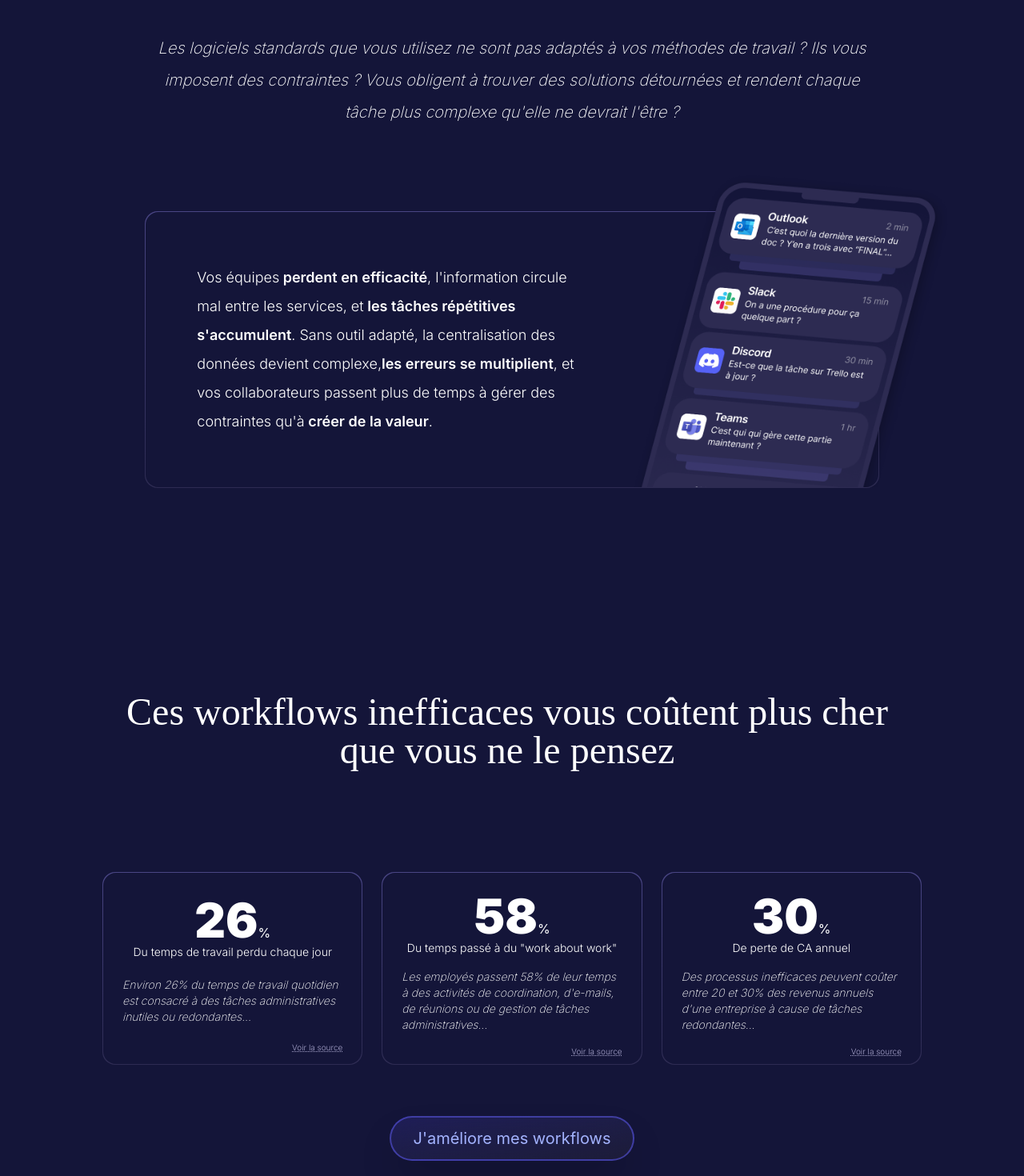
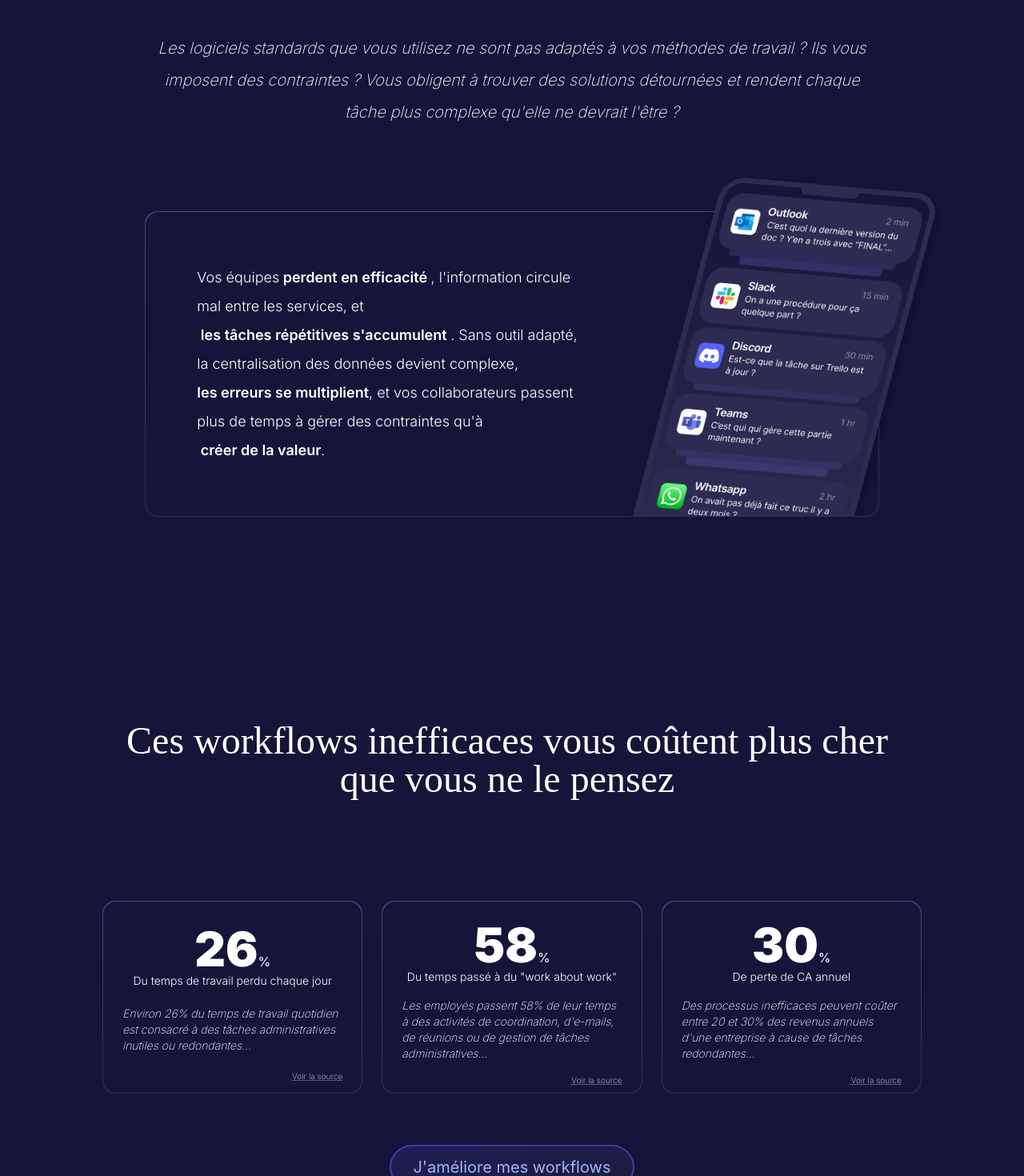
Before and after one commit to maxence-bbcn/portfolio, a React (Vite) app: page / in a window 1280 px wide. Shown: the part 1330-2800 px from the top of the page at 80% size. Built offline with nearby package versions, Linux system fonts and the light colour scheme; a web font is replaced by a local one.

Commit message:
most of the homepage animated

```diff
--- a/src/ui/components/AnimatedNumber.jsx
+++ b/src/ui/components/AnimatedNumber.jsx
@@ -4,7 +4,7 @@ import { useEffect, useRef, useState } from "react";
 
 export default function AnimatedNumber({ value }) {
   const ref = useRef(null);
-  const isInView = useInView(ref, { once: true, amount: 1, margin: "-100px" });
+  const isInView = useInView(ref, { once: true, amount: 1 });
   const [displayValue, setDisplayValue] = useState(0);
 
   useEffect(() => {
--- a/src/ui/components/AnimatedTitle.jsx
+++ b/src/ui/components/AnimatedTitle.jsx
@@ -34,7 +34,11 @@ const AnimatedWords = ({ words, ascentWordPos }) => {
   );
 };
 
-export default function AnimatedTitle({ title, tag, ascentWordPos }) {
+export default function AnimatedTitle({
+  title,
+  tag: Tag = "h1",
+  ascentWordPos,
+}) {
   const words = title.split(" ");
   const containerVariant = {
     hidden: {},
@@ -46,25 +50,19 @@ export default function AnimatedTitle({ title, tag, ascentWordPos }) {
   };
   const containerViewport = { once: true, amount: 1 };
 
-  return tag === "h1" ? (
-    <motion.h1
-      className="font-title w-full text-center text-5xl leading-tight xl:text-6xl"
+  const additionnalProps =
+    Tag === "h1" ? { initial: "hidden", whileInView: "visible" } : {};
+
+  const MotionTag = motion[Tag];
+
+  return (
+    <MotionTag
+      className={`${Tag === "h1" ? "font-title w-full text-center text-5xl leading-tight xl:text-6xl" : "font-title text-center text-3xl md:text-4xl xl:text-5xl"}`}
       variants={containerVariant}
-      initial="hidden"
-      whileInView="visible"
+      {...additionnalProps}
       viewport={containerViewport}
     >
       <AnimatedWords words={words} ascentWordPos={ascentWordPos} />
-    </motion.h1>
-  ) : (
-    <motion.h2
-      className="font-title text-center text-3xl md:text-4xl xl:text-5xl"
-      variants={containerVariant}
-      initial="hidden"
-      whileInView="visible"
-      viewport={containerViewport}
-    >
-      <AnimatedWords words={words} ascentWordPos={ascentWordPos} />
-    </motion.h2>
+    </MotionTag>
   );
 }
--- a/src/ui/components/Button.jsx
+++ b/src/ui/components/Button.jsx
@@ -1,8 +1,13 @@
-export const Button = ({ children, type = "button", size = "normal" }, ref) => {
+export const Button = ({
+  children,
+  type = "button",
+  size = "normal",
+  className,
+}) => {
   return (
     <button
       type={type}
-      className={`group to-primary-900/80 relative h-fit w-fit cursor-pointer overflow-hidden rounded-full border-2 border-indigo-500/50 bg-gradient-to-br from-indigo-900/40 ${size === "small" ? "px-6 py-2" : "px-7 py-3"} text-base font-normal text-indigo-300 shadow-2xl backdrop-blur-xl transition-all duration-500 ease-out hover:-translate-y-1 hover:scale-[1.02] hover:border-indigo-400/60 hover:text-indigo-200 hover:shadow-2xl hover:shadow-indigo-500/30 active:scale-95 md:text-sm lg:text-base xl:text-xl`}
+      className={`${className} group to-primary-900/80 relative h-fit w-fit cursor-pointer overflow-hidden rounded-full border-2 border-indigo-500/50 bg-gradient-to-br from-indigo-900/40 ${size === "small" ? "px-6 py-2" : "px-7 py-3"} text-base font-normal text-indigo-300 shadow-2xl backdrop-blur-xl transition-all duration-500 ease-out hover:-translate-y-1 hover:scale-[1.02] hover:border-indigo-400/60 hover:text-indigo-200 hover:shadow-2xl hover:shadow-indigo-500/30 active:scale-95 md:text-sm lg:text-base xl:text-xl`}
     >
       <div className="absolute inset-0 -translate-x-full bg-gradient-to-r from-transparent via-indigo-400/30 to-transparent transition-transform duration-1000 ease-out will-change-transform group-hover:translate-x-full"></div>
       <div className="absolute inset-0 rounded-2xl bg-gradient-to-r from-indigo-500/10 via-indigo-400/20 to-indigo-500/10 opacity-0 transition-opacity duration-500 will-change-transform group-hover:opacity-100"></div>
--- a/src/ui/components/TestimonialCard.jsx
+++ b/src/ui/components/TestimonialCard.jsx
@@ -1,6 +1,8 @@
+import { motion } from "motion/react";
+
 export default function TestimonialCard({ content, author, pp, ...props }) {
   return (
-    <article
+    <motion.article
       {...props}
       className="border-primary-gradient rounded-2xl p-px md:max-w-2/3 xl:max-w-2/5 max-md:landscape:w-2/3"
     >
@@ -19,6 +21,6 @@ export default function TestimonialCard({ content, author, pp, ...props }) {
           {author}
         </p>
       </div>
-    </article>
+    </motion.article>
   );
 }
--- a/src/ui/pages/Homepage.jsx
+++ b/src/ui/pages/Homepage.jsx
@@ -17,16 +17,6 @@ import TestimonialCard from "../components/TestimonialCard";
 import MainLayout from "../layouts/MainLayout";
 
 export default function Homepage() {
-  // const title = [
-  //   ["Simplifiez", "vos", "workflows"],
-  //   ["avec", "des", "outils"],
-  //   ["conçus", "pour", "votre", "métier"],
-  // ];
-
-  const title =
-    "Simplifiez vos workflows avec des outils conçus pour votre métier";
-  const words = title.split(" ");
-
   const brandLogos = [
     {
       logo: "src/ui/assets/logos/mazette.svg",
@@ -215,7 +205,18 @@ export default function Homepage() {
             </div>
           </motion.div>
         </section>
-        <section
+        <motion.section
+          variants={{
+            hidden: {},
+            visible: {
+              transition: {
+                staggerChildren: 0.4,
+              },
+            },
+          }}
+          initial="hidden"
+          whileInView="visible"
+          viewport={{ once: true, amount: 0.2 }}
           id="problem"
           className="flex flex-col items-center gap-16 px-4 py-16 md:px-10 md:py-24 xl:mx-auto xl:w-11/12 xl:p-32"
         >
@@ -223,64 +224,59 @@ export default function Homepage() {
             title="Des outils génériques qui ne comprennent pas vos besoins"
             tag="h2"
           />
-          <p className="text-center leading-loose font-extralight italic md:text-lg xl:mb-10 xl:text-xl">
+          <motion.p
+            variants={{
+              hidden: { opacity: 0, y: 40, scale: 1.1 },
+              visible: {
+                opacity: 1,
+                y: 0,
+                scale: 1,
+                transition: {
+                  duration: 0.4,
+                  ease: "easeOut",
+                },
+              },
+            }}
+            className="text-center leading-loose font-extralight italic md:text-lg xl:mb-10 xl:text-xl"
+          >
             Les logiciels standards que vous utilisez ne sont pas adaptés à vos
             méthodes de travail ? Ils vous imposent des contraintes ? Vous
             obligent à trouver des solutions détournées et rendent chaque tâche
             plus complexe qu&apos;elle ne devrait l&apos;être ?
-          </p>
-          <motion.div
-            initial={{ opacity: 0, y: 40, scale: 0.8 }}
-            whileInView={{
-              opacity: [0, 1, 1, 1],
-              y: [40, 0, 0, 0],
-              scale: [0.8, 1.025, 1.025, 1],
-            }}
-            transition={{
-              duration: 1.8,
-              ease: "easeOut",
-              times: [0, 0.4, 0.7, 1],
-            }}
-            viewport={{ once: true, ease: "easeInOut", amount: 1 }}
-            className="border-primary-gradient relative overflow-x-visible rounded-2xl p-px"
-          >
-            <div className="bg-primary-bg relative flex w-full flex-col rounded-2xl md:flex-row max-md:landscape:flex-row">
-              <div className="relative overflow-hidden rounded-2xl">
-                <p className="px-8 pt-6 text-xl leading-loose md:w-3/5 md:pb-6 md:text-base lg:w-2/3 lg:p-16 lg:text-lg 2xl:text-2xl max-md:landscape:w-3/5 max-md:landscape:pb-6 max-md:landscape:text-base">
+          </motion.p>
+          <div className="border-primary-gradient relative overflow-x-visible rounded-2xl p-px">
+            <div className="bg-primary-bg relative flex w-full flex-col rounded-2xl max-md:overflow-hidden md:flex-row max-md:landscape:flex-row">
+              <div className="relative rounded-2xl md:overflow-hidden max-md:landscape:overflow-hidden">
+                <motion.p
+                  initial={{ opacity: 0, x: -50 }}
+                  whileInView={{ opacity: 1, x: 0 }}
+                  transition={{
+                    duration: 0.6,
+                    ease: "easeOut",
+                  }}
+                  viewport={{ once: true, amount: 0.2 }}
+                  className="px-8 pt-6 text-xl leading-loose md:w-3/5 md:pb-6 md:text-base lg:w-2/3 lg:p-16 lg:text-lg 2xl:text-2xl max-md:landscape:w-3/5 max-md:landscape:pb-6 max-md:landscape:text-base"
+                >
                   Vos équipes
-                  <span className="font-semibold"> perdent en efficacité</span>,
-                  l&apos;information circule mal entre les services, et
-                  <span className="font-semibold">
-                    {" "}
-                    les tâches répétitives s&apos;accumulent
+                  <span className="inline-block font-semibold">
+                    &nbsp;perdent en efficacité&nbsp;
+                  </span>
+                  , l&apos;information circule mal entre les services, et
+                  <span className="inline-block font-semibold">
+                    &nbsp;les tâches répétitives s&apos;accumulent&nbsp;
                   </span>
                   . Sans outil adapté, la centralisation des données devient
                   complexe,
-                  <span className="font-semibold">
+                  <span className="inline-block font-semibold">
                     les erreurs se multiplient
                   </span>
                   , et vos collaborateurs passent plus de temps à gérer des
                   contraintes qu&apos;à
-                  <span className="font-semibold"> créer de la valeur</span>.
-                </p>
-                <motion.div
-                  className="pointer-events-none absolute inset-0 top-0 left-0 rounded-2xl border"
-                  initial={{ x: "0%", y: "0%" }}
-                  whileInView={{
-                    x: ["-150%", "150%"], // traverse en diagonale
-                  }}
-                  transition={{
-                    delay: 0.7, // commence pendant la "pause"
-                    duration: 1.1, // temps du passage
-                    ease: "easeInOut",
-                  }}
-                  viewport={{ once: true }}
-                  style={{
-                    background:
-                      "linear-gradient(120deg, rgba(255,255,255,0) 0%, rgba(255,255,255,.4) 50%, rgba(255,255,255,0) 100%)",
-                    mixBlendMode: "overlay",
-                  }}
-                />
+                  <span className="inline-block font-semibold">
+                    &nbsp;créer de la valeur
+                  </span>
+                  .
+                </motion.p>
               </div>
               <span className="relative h-70 overflow-x-hidden overflow-y-clip md:h-0 xl:h-0 max-md:landscape:h-0"></span>
               <div className="mask-notifications">
@@ -292,11 +288,22 @@ export default function Homepage() {
                 />
               </div>
             </div>
-          </motion.div>
-        </section>
-        <section
+          </div>
+        </motion.section>
+        <motion.section
+          variants={{
+            hidden: {},
+            visible: {
+              transition: {
+                staggerChildren: 0.4,
+              },
+            },
+          }}
+          initial="hidden"
+          whileInView="visible"
+          viewport={{ once: true, amount: 0.18 }}
           id="agitate"
-          className="flex flex-col gap-16 px-4 py-16 md:px-10 md:py-24 xl:gap-32 xl:p-32"
+          className="flex flex-col gap-16 px-4 py-16 md:px-10 md:py-24 xl:mb-32 xl:gap-32 xl:p-32"
         >
           <AnimatedTitle
             title="Ces workflows inefficaces vous coûtent plus cher que vous ne le pensez"
@@ -327,23 +334,59 @@ export default function Homepage() {
                 </div>
               ))}
             </div>
-            <Button>J&apos;améliore mes workflows</Button>
+            <motion.div
+              initial={{ opacity: 0, y: 40 }}
+              whileInView={{ opacity: 1, y: 0 }}
+              transition={{
+                duration: 0.6,
+                delay: 0.2,
+                ease: "easeOut",
+              }}
+              viewport={{ once: true }}
+            >
+              <Button>J&apos;améliore mes workflows</Button>
+            </motion.div>
           </div>
-        </section>
-        <section
+        </motion.section>
+        <motion.section
+          variants={{
+            hidden: {},
+            visible: {
+              transition: {
+                staggerChildren: 0.4,
+              },
+            },
+          }}
+          initial="hidden"
+          whileInView="visible"
+          viewport={{ once: true, amount: 0.1 }}
           id="solution"
-          className="flex flex-col gap-16 px-4 pt-16 md:px-10 md:py-24 xl:px-32 xl:pt-32"
+          className="flex flex-col gap-16 px-4 pt-16 md:px-10 md:py-24 xl:px-32 xl:py-0"
         >
           <AnimatedTitle
             title="Des applications web sur mesure, pensées pour vous"
             tag="h2"
           />
-          <p className="text-center leading-loose font-extralight italic md:text-lg xl:text-xl">
+          <motion.p
+            variants={{
+              hidden: { opacity: 0, y: 40, scale: 1.1 },
+              visible: {
+                opacity: 1,
+                y: 0,
+                scale: 1,
+                transition: {
+                  duration: 0.4,
+                  ease: "easeOut",
+                },
+              },
+            }}
+            className="text-center leading-loose font-extralight italic md:text-lg xl:text-xl"
+          >
             Je conçois des applications web sur mesure, parfaitement intégrées à
             vos outils et processus existants. Que vous cherchiez à automatiser
             des tâches, centraliser vos données ou structurer vos workflows,
             chaque solution est pensée autour de vos besoins réels.
-          </p>
+          </motion.p>
           <div className="flex grid-cols-12 grid-rows-12 flex-col gap-10 md:grid md:items-stretch md:gap-3 max-md:landscape:grid max-md:landscape:items-stretch max-md:landscape:gap-3">
             {/* Carte accompagnement */}
             <div className="border-primary-800 relative flex w-full flex-col overflow-x-visible rounded-2xl border pt-6 md:col-span-4 md:col-start-1 md:row-span-7 md:row-start-1 max-md:landscape:col-span-4 max-md:landscape:col-start-1 max-md:landscape:row-span-7 max-md:landscape:row-start-1">
@@ -469,9 +512,20 @@ export default function Homepage() {
               </div>
             </div>
           </div>
-        </section>
+        </motion.section>
         {testimonials.length > 0 && (
-          <section
+          <motion.section
+            variants={{
+              hidden: {},
+              visible: {
+                transition: {
+                  staggerChildren: 0.4,
+                },
+              },
+            }}
+            initial="hidden"
+            whileInView="visible"
+            viewport={{ once: true, amount: 0.1 }}
             id="testimonials"
             className="bg-pattern-straight flex flex-col gap-16 px-4 py-16 md:px-10 md:py-24 xl:p-32 xl:px-32"
           >
@@ -479,7 +533,20 @@ export default function Homepage() {
               title="Ils ont gagné en efficacité grâce à des solutions pensées pour eux"
               tag="h2"
             />
-            <div className="flex flex-row flex-wrap justify-center gap-10 xl:gap-10">
+            <motion.div
+              variants={{
+                hidden: { opacity: 0, y: 40 },
+                visible: {
+                  opacity: 1,
+                  y: 0,
+                  transition: {
+                    duration: 0.6,
+                    ease: "easeOut",
+                  },
+                },
+              }}
+              className="flex flex-row flex-wrap justify-center gap-10 xl:gap-10"
+            >
               {testimonials.map(({ content, author, pp }, index) => (
                 <TestimonialCard
                   key={index}
@@ -488,13 +555,27 @@ export default function Homepage() {
                   pp={pp}
                 />
               ))}
-            </div>
-          </section>
+            </motion.div>
+          </motion.section>
         )}
         <section id="cta" className="px-4 py-16 xl:p-32">
           <CTACard />
         </section>
-        <section id="faq" className="flex flex-col gap-16 px-4 py-16 xl:p-32">
+        <motion.section
+          variants={{
+            hidden: {},
+            visible: {
+              transition: {
+                staggerChildren: 0.4,
+              },
+            },
+          }}
+          initial="hidden"
+          whileInView="visible"
+          viewport={{ once: true, amount: 0.1 }}
+          id="faq"
+          className="flex flex-col gap-16 px-4 py-16 xl:p-32"
+        >
           <AnimatedTitle title="Questions fréquentes" tag="h2" />
           <div className="flex flex-col self-center xl:w-5/6">
             <CollaspibleQuestion>
@@ -516,7 +597,7 @@ export default function Homepage() {
               ?
             </CollaspibleQuestion>
           </div>
-        </section>
+        </motion.section>
       </main>
     </MainLayout>
   );
```
Also changed, not shown: src/ui/components/CTACard.jsx (+15 -2 lines), src/ui/components/CustomFooter.jsx (+32 -4 lines).
